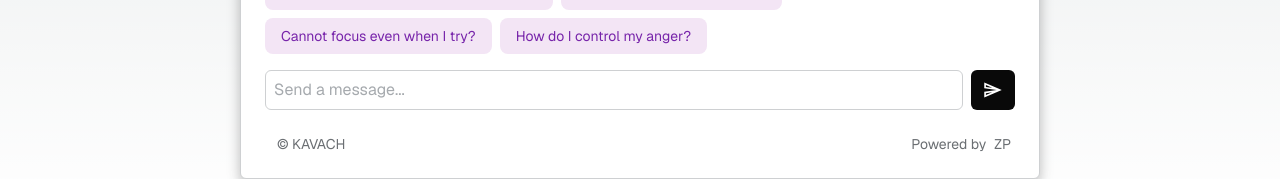
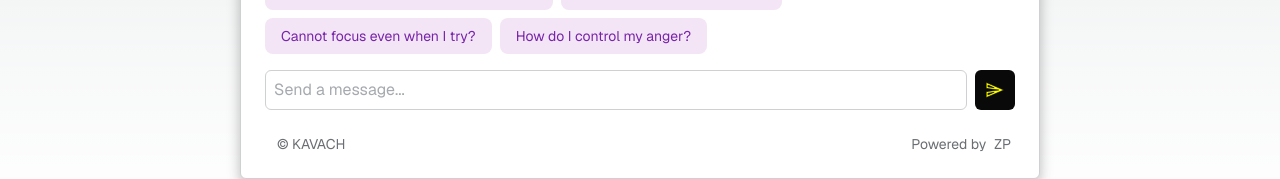
Before and after one commit to engagepy/ai_multimodal_webapp, a Next.js app: page / in a window 1280 px wide. Shown: the part 589-768 px from the top of the page. Built offline with nearby package versions, Linux system fonts and the light colour scheme.

Commit message:
button yellow and record button added but commented out for now

```diff
--- a/app/page.tsx
+++ b/app/page.tsx
@@ -68,14 +68,26 @@ export default function Home() {
           <PromptSuggestionRow onPromptClick={handlePrompt} />
         )}
         <form className='flex h-[40px] gap-2' onSubmit={handleSend}>
-          <input onChange={handleInputChange} value={input} className='chatbot-input flex-1 text-sm md:text-base outline-none bg-transparent rounded-md p-2' placeholder='Send a message...' />
-          <button type="submit" className='chatbot-send-button flex rounded-md items-center justify-center px-2.5 origin:px-3'>
-            <svg width="20" height="20" viewBox="0 0 20 20">
-              <path d="M2.925 5.025L9.18333 7.70833L2.91667 6.875L2.925 5.025ZM9.175 12.2917L2.91667 14.975V13.125L9.175 12.2917ZM1.25833 2.5L1.25 8.33333L13.75 10L1.25 11.6667L1.25833 17.5L18.75 10L1.25833 2.5Z" />
-            </svg>
-            {/* <span className='hidden origin:block font-semibold text-sm ml-2'>Send</span> */}
-          </button>
-        </form>
+  <input onChange={handleInputChange} value={input} className='chatbot-input flex-1 text-sm md:text-base outline-none bg-transparent rounded-md p-2' placeholder='Send a message...' />
+
+  {/* Record Button */}
+  <button type="submit" className='chatbot-send-button flex rounded-md items-center justify-center px-2.5'>
+    <svg width="20" height="20" viewBox="0 0 20 20">
+      <path fill="yellow" stroke="black" strokeWidth="0.5" d="M2.925 5.025L9.18333 7.70833L2.91667 6.875L2.925 5.025ZM9.175 12.2917L2.91667 14.975V13.125L9.175 12.2917ZM1.25833 2.5L1.25 8.33333L13.75 10L1.25 11.6667L1.25833 17.5L18.75 10L1.25833 2.5Z" />
+    </svg>
+  </button>
+
+
+  {/* Send Button */}
+  {/* <button type="button" className='chatbot-record-button flex rounded-md items-center justify-center px-2.5'>
+    <svg width="20" height="20" viewBox="0 0 20 20">
+      <circle cx="10" cy="10" r="9" stroke="currentColor" strokeWidth="2" fill="red"/>
+    </svg>
+  </button> */}
+</form>
+
+
+
         <Footer />
       </section>
     </main>
```
